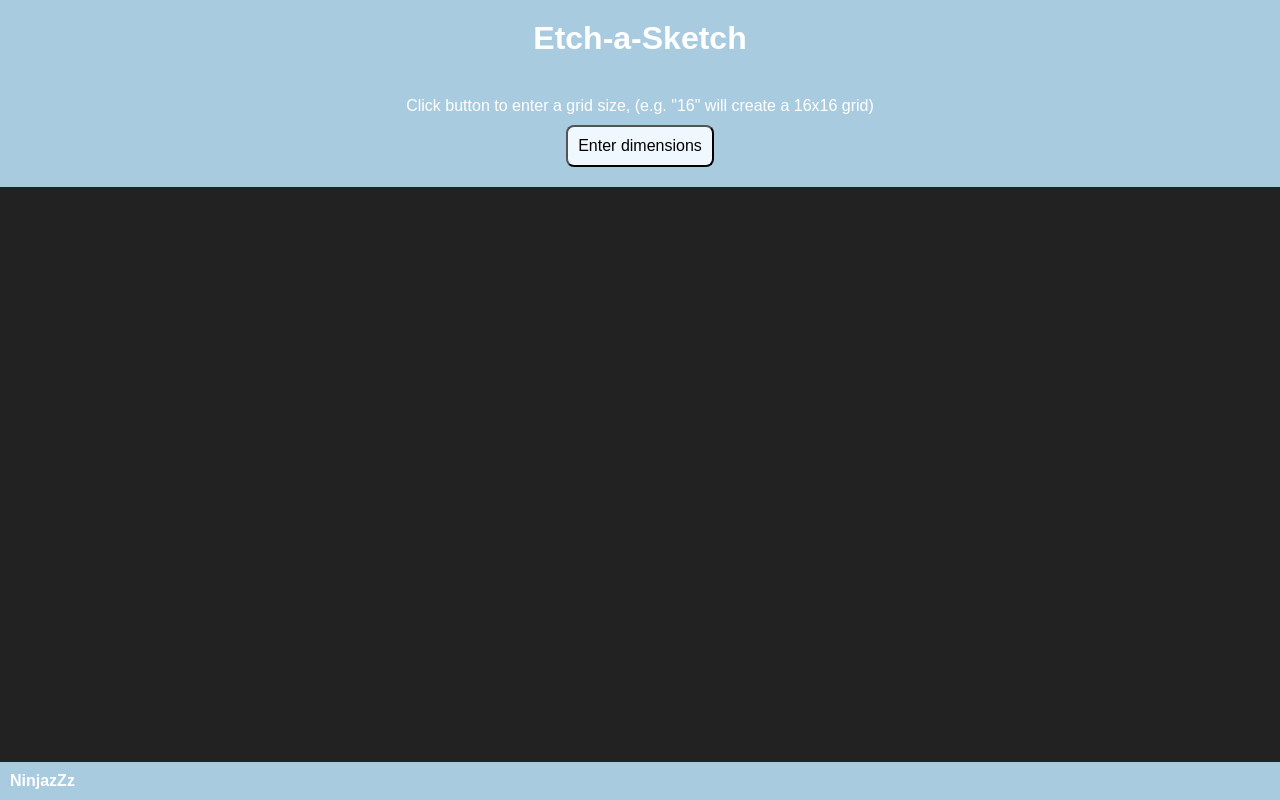
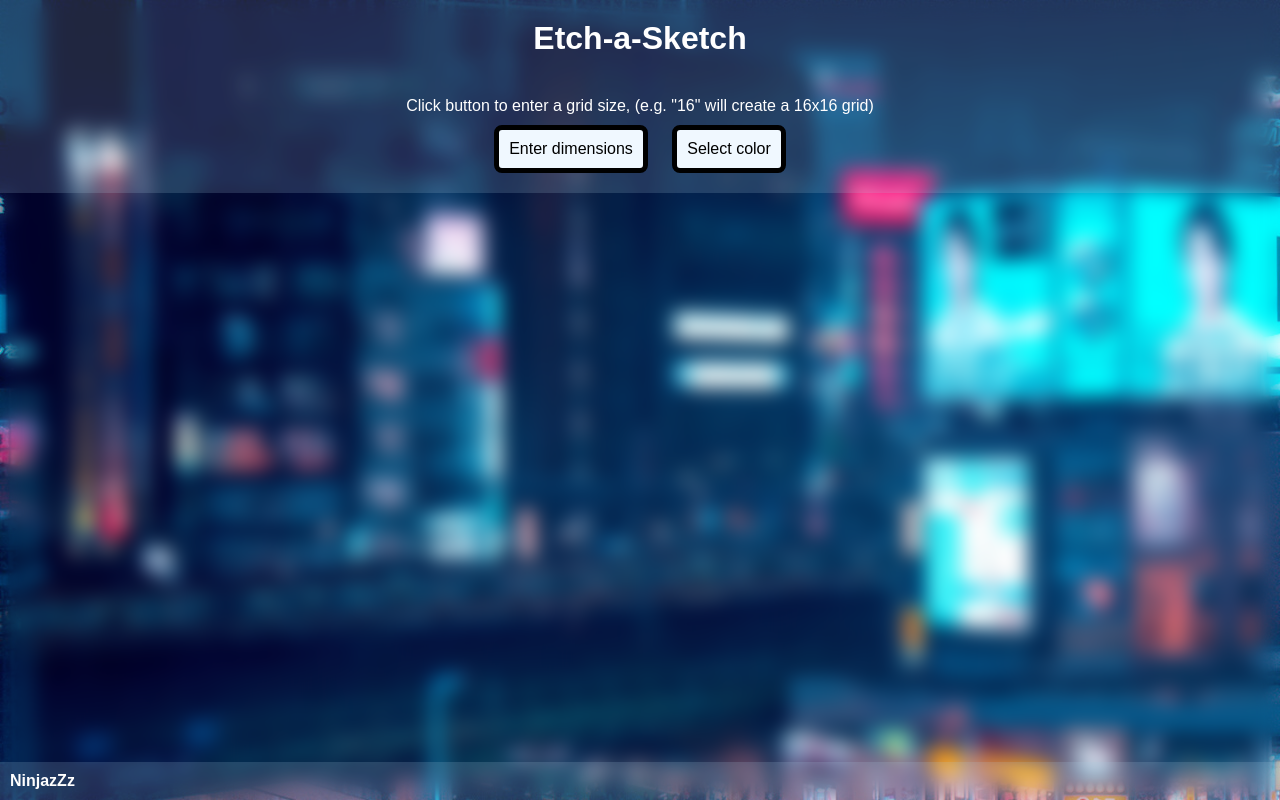
Before and after one commit to NinjazZz1/etch-a-sketch, a plain HTML site: page index.html in a window 1280 px wide. Drawn offline with Linux system fonts and the light colour scheme.

Commit message:
added background image to the app, functionailty for changing the color created

```diff
--- a/index.html
+++ b/index.html
@@ -16,7 +16,8 @@
 
     <div class="details">
         <p>Click button to enter a grid size, (e.g. "16" will create a 16x16 grid)</p>
-        <button id="dimensions-button">Enter dimensions</button>
+        <button id="dimensions-button" class="buttons">Enter dimensions</button>
+        <button id="color-button" class="buttons">Select color</button>
     </div>
 
     <div class="container">
--- a/index.js
+++ b/index.js
@@ -1,7 +1,10 @@
 const container = document.querySelector(".container");
 const sketchContainer = document.querySelector(".sketch-container");
 const dimensionButton = document.querySelector("#dimensions-button");
+const colorButton = document.querySelector("#color-button");
 let activeScreen = undefined;
+
+let selectedColor = "#000000";
 
 dimensionButton.addEventListener("click", e => {
     if (activeScreen != undefined) {
@@ -9,6 +12,10 @@ dimensionButton.addEventListener("click", e => {
     }
     let size = prompt("Please enter the grid size");
     createGrid(size);
+})
+
+colorButton.addEventListener("click", e => {
+    selectedColor = prompt("Enter color or hex code");
 })
 
 function createGrid(size) {
@@ -25,7 +32,7 @@ function createGrid(size) {
             column.appendChild(box);
 
             box.addEventListener("mouseover", e => {
-                box.setAttribute("style", "background-color: black");
+                box.setAttribute("style", "background-color: " + selectedColor);
             });
         }
         screen.appendChild(column);
--- a/styles.css
+++ b/styles.css
@@ -9,17 +9,19 @@ body {
     height: 100vh;
     width: 100%;
     flex-direction: column;
+    background-image: url(/images/tokyo.jpeg);
+    backdrop-filter: blur(10px);
 }
 
 .header {
-    background-color: #a9cbe0;
+    background-color: #a9cbe030;
     color: white;
     text-align: center;
     padding: 20px;
 }
 
 .footer {
-    background-color: #a9cbe0;
+    background-color: #a9cbe030;
     padding: 10px;
     color: white;
     font-weight: 700;
@@ -28,7 +30,7 @@ body {
 .details {
     padding: 20px;
     text-align: center;
-    background-color: #a9cbe0;
+    background-color: #a9cbe030;
 }
 
 .details>p {
@@ -36,11 +38,14 @@ body {
     margin-bottom: 10px;
 }
 
-#dimensions-button {
+.buttons {
     padding: 10px;
+    margin: 0px 10px;
     font-size: 16px;
-    background-color: aliceblue;
+    background-color: rgb(240, 248, 255);
     border-radius: 8px;
+    border: 5px solid rgb(0, 0, 0);
+    gap: 20px;
 }
 
 .container {
@@ -49,14 +54,12 @@ body {
     justify-content: center;
     align-items: center;
     padding: 20px;
-    background-color: #222222;
 }
 
 .sketch-container {
     display: flex;
     flex: 1;
     justify-content: center;
-
 }
 
 .sketch-screen {
@@ -64,7 +67,10 @@ body {
     flex-direction: row;
     width: 600px;
     height: 600px;
-    background-color: white;
+    background-color: rgb(255, 255, 255);
+    border-radius: 10px;
+    border: 5px solid rgb(0, 0, 0);
+    padding: 2px;
 }
 
 .sketch-screen>div {
```
Also changed, not shown: images/tokyo.jpeg (added).
